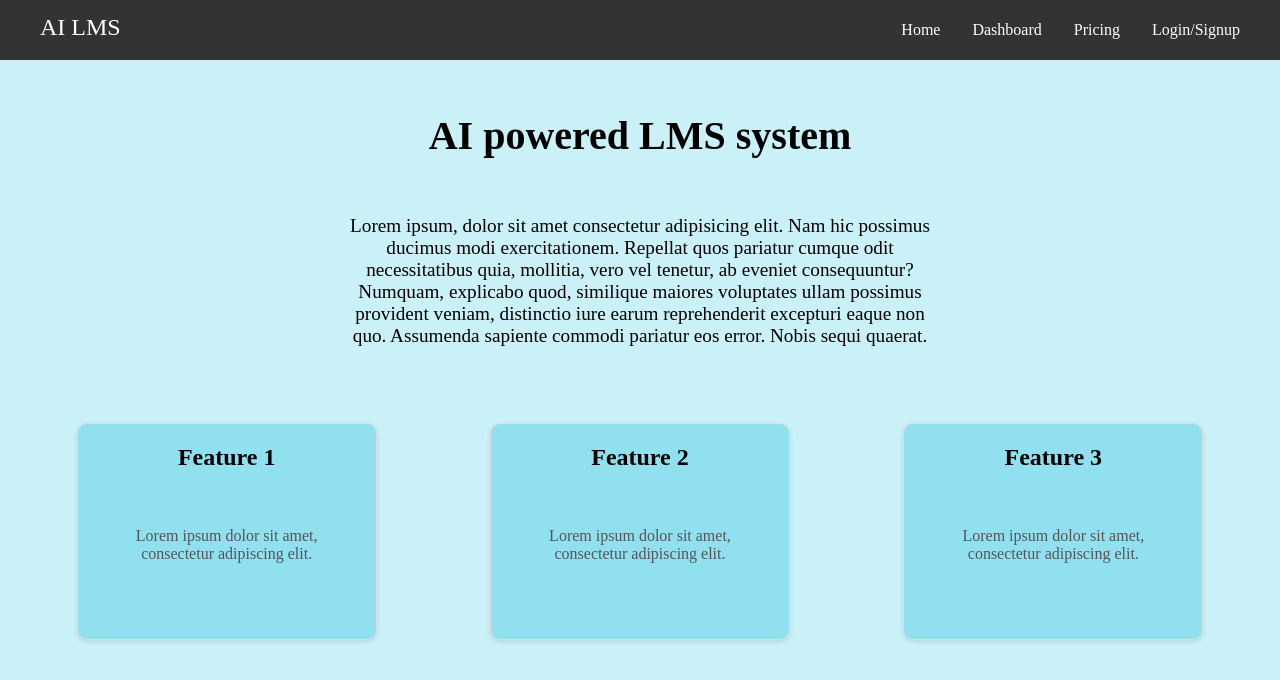
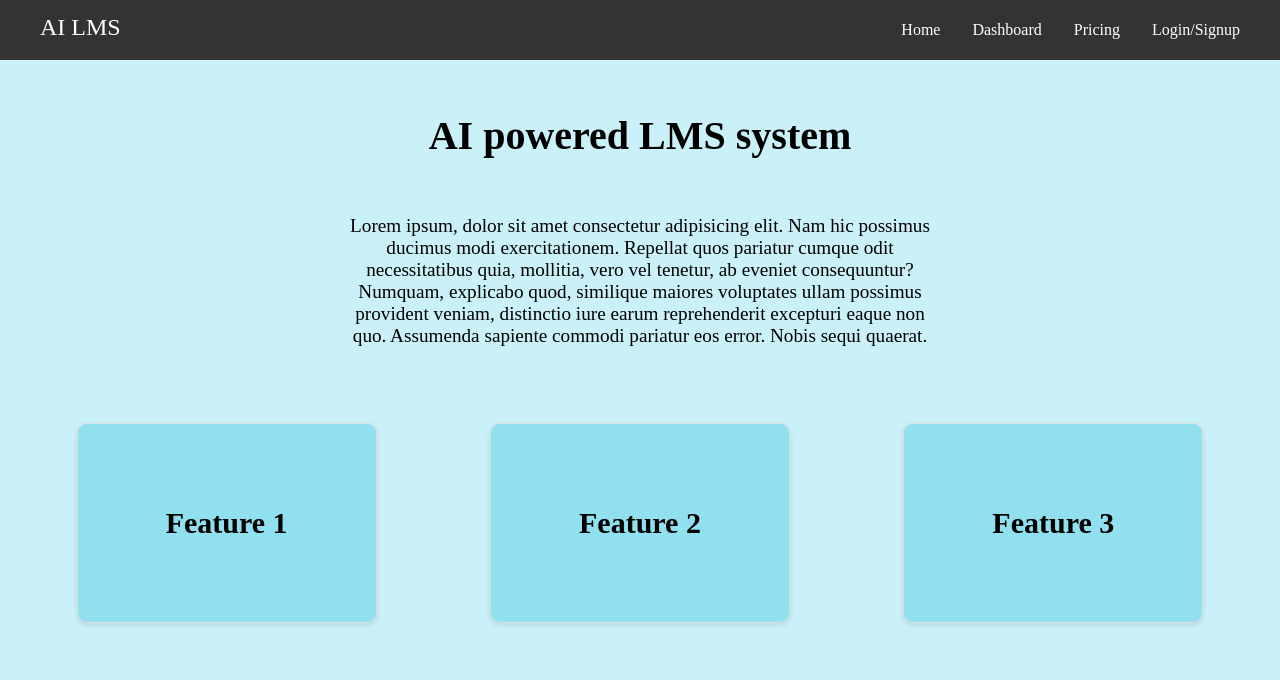
Before and after one commit to usampat/ai_lms, a React (Create React App) app in the folder frontend/: page / in a window 1280 px wide. Shown: the top 680 px of the page. Built offline with nearby package versions, Linux system fonts and the light colour scheme.

Commit message:
updated home

```diff
--- /dev/null
+++ b/frontend/src/pages/home/FeatureCard.css
@@ -0,0 +1,53 @@
+.feature-card {
+  height: 200px;
+
+  background-color: #90e0ef;
+  border: 1px solid #ddd;
+  border-radius: 10px;
+  box-shadow: 0 2px 5px rgba(0, 0, 0, 0.1);
+  margin: 20px;
+  padding: 20px;
+  width: 300px;
+  flex: 1;
+  max-width: 300px;
+  transition: all 0.3s ease-in-out;
+
+  display: flex;
+  justify-content: center;
+  align-items: center;
+}
+
+.feature-title {
+  font-weight: bold;
+  font-size: 30px;
+  opacity: 1;
+  transition: opacity 0.3s ease-in;
+}
+
+.feature-desc {
+  position: absolute;
+  font-size: 1em;
+  color: #555;
+  opacity: 0;
+  transition: opacity 0.3s ease-in;
+}
+
+.feature-card:hover {
+  transform: scale(1.05);
+  background-color: #7bbdc9;
+}
+
+.feature-card:hover .feature-title {
+  opacity: 0;
+}
+
+.feature-card:hover .feature-desc {
+  opacity: 1;
+}
+
+@media (max-width: 768px) {
+  .feature-card {
+    width: 80%;
+    max-width: none;
+  }
+}
--- /dev/null
+++ b/frontend/src/pages/home/FeatureCard.jsx
@@ -0,0 +1,12 @@
+import "./FeatureCard.css";
+
+function FeatureCard({ title, desc }) {
+  return (
+    <div className="feature-card">
+      <div className="feature-title">{title}</div>
+      <div className="feature-desc">{desc}</div>
+    </div>
+  );
+}
+
+export default FeatureCard;
--- a/frontend/src/pages/home/Home.css
+++ b/frontend/src/pages/home/Home.css
@@ -21,42 +21,9 @@
   justify-content: space-around;
 }
 
-.feature-card {
-  background-color: #f4f4f4;
-  border: 1px solid #ddd;
-  border-radius: 10px;
-  box-shadow: 0 2px 5px rgba(0, 0, 0, 0.1);
-  margin: 20px;
-  padding: 20px;
-  width: 300px;
-  flex: 1;
-  max-width: 300px;
-  transition: transform 0.3s ease-in-out;
-  background-color: #90e0ef;
-}
-
-.feature-card:hover {
-  transform: scale(1.05);
-}
-
-.feature-card h3 {
-  font-size: 1.5em;
-  margin-bottom: 10px;
-}
-
-.feature-card p {
-  font-size: 1em;
-  color: #555;
-}
-
 @media (max-width: 768px) {
   .features {
     flex-direction: column;
     align-items: center;
   }
-
-  .feature-card {
-    width: 80%;
-    max-width: none;
-  }
 }
--- a/frontend/src/pages/home/Home.jsx
+++ b/frontend/src/pages/home/Home.jsx
@@ -1,41 +1,44 @@
-import './Home.css'
+import "./Home.css";
 
-import Navbar from "../../components/navbar/Navbar"
+import Navbar from "../../components/navbar/Navbar";
+import FeatureCard from "./FeatureCard";
 
 function Home() {
   return (
     <div>
       <Navbar />
 
-      <div className='home page'>
+      <div className="home page">
         <h1>AI powered LMS system</h1>
         <p>
           Lorem ipsum, dolor sit amet consectetur adipisicing elit. Nam hic
-          possimus ducimus modi exercitationem. Repellat quos pariatur cumque odit
-          necessitatibus quia, mollitia, vero vel tenetur, ab eveniet
+          possimus ducimus modi exercitationem. Repellat quos pariatur cumque
+          odit necessitatibus quia, mollitia, vero vel tenetur, ab eveniet
           consequuntur? Numquam, explicabo quod, similique maiores voluptates
           ullam possimus provident veniam, distinctio iure earum reprehenderit
-          excepturi eaque non quo. Assumenda sapiente commodi pariatur eos error.
-          Nobis sequi quaerat.
+          excepturi eaque non quo. Assumenda sapiente commodi pariatur eos
+          error. Nobis sequi quaerat.
         </p>
-        <div className='features'>
-          <div className='feature-card'>
-            <h3>Feature 1</h3>
-            <p>Lorem ipsum dolor sit amet, consectetur adipiscing elit.</p>
-          </div>
-          <div className='feature-card'>
-            <h3>Feature 2</h3>
-            <p>Lorem ipsum dolor sit amet, consectetur adipiscing elit.</p>
-          </div>
-          <div className='feature-card'>
-            <h3>Feature 3</h3>
-            <p>Lorem ipsum dolor sit amet, consectetur adipiscing elit.</p>
-          </div>
+
+        <div className="features">
+          <FeatureCard
+            title="Feature 1"
+            desc="Lorem ipsum dolor sit amet, consectetur adipiscing elit."
+          />
+
+          <FeatureCard
+            title="Feature 2"
+            desc="Lorem ipsum dolor sit amet, consectetur adipiscing elit."
+          />
+
+          <FeatureCard
+            title="Feature 3"
+            desc="Lorem ipsum dolor sit amet, consectetur adipiscing elit."
+          />
         </div>
       </div>
-
     </div>
-  )
+  );
 }
 
-export default Home
+export default Home;
```
